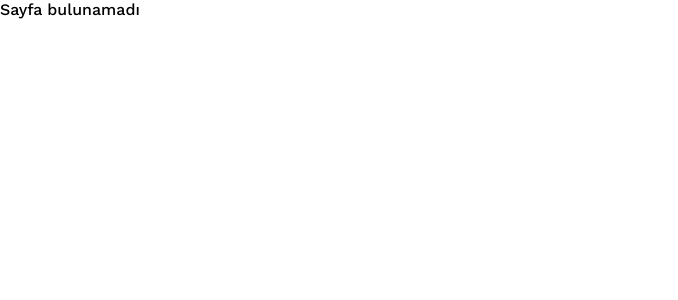
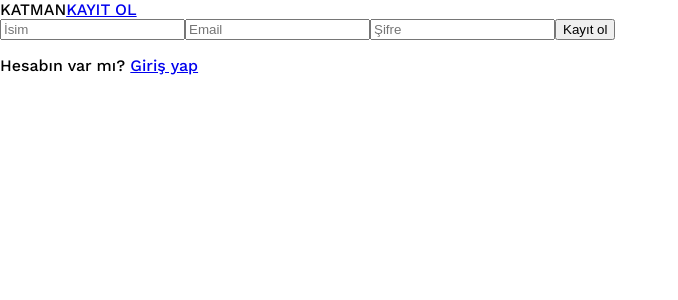
Before and after one commit to Devbatuk/My-Web-Page, a React (Create React App) app: page /signup in a window 1280 px wide. Shown: the top 300 px of the page, without its empty margins (0-678 px from the left). Built offline with nearby package versions, Linux system fonts and the light colour scheme.

Commit message:
firebase i kurdum ve projeye bir signUp ve login route ları tanımladım

```diff
--- a/package.json
+++ b/package.json
@@ -7,6 +7,7 @@
     "@testing-library/react": "^13.4.0",
     "@testing-library/user-event": "^13.5.0",
     "dotenv": "^16.3.1",
+    "firebase": "^9.23.0",
     "react": "^18.2.0",
     "react-dom": "^18.2.0",
     "react-router-dom": "^6.11.1",
--- a/src/App.js
+++ b/src/App.js
@@ -1,7 +1,11 @@
-import { Routes, Route} from "react-router-dom";
+import { Routes, Route } from "react-router-dom";
 import Okul from "./Pages/Okul";
 import Anasayfa from "./Pages/Anasayfa";
 import Page404 from "./Pages/Page404";
+import WelcomePage from "./Pages/WelcomePage";
+import Login from "./component/Login";
+import SignUp from "./component/SignUp";
+
 
 function App() {
 
@@ -9,7 +13,10 @@ function App() {
     <>
       <Routes>
         <Route path="*" element={<Page404 />} />
-        <Route path="/" element={<Anasayfa />} />
+        <Route path="/" element={<WelcomePage />}>
+          <Route path="signup" element={<SignUp/>} />
+          <Route path="login" element={<Login/>} />
+        </Route>
         <Route path="/anasayfa" element={<Anasayfa />} />
         <Route path="/okul" element={<Okul />} />
       </Routes>
--- /dev/null
+++ b/src/Pages/WelcomePage.js
@@ -0,0 +1,16 @@
+import { Link,Outlet } from "react-router-dom"
+import SignUp from "../component/SignUp"
+
+export default function WelcomePage() {
+
+    return (
+        <>
+            KATMAN
+            <Link to="/signup">
+                KAYIT OL
+            </Link>
+            <Outlet/>
+            {/* <SignUp/> */}
+        </>
+    )
+}
--- /dev/null
+++ b/src/component/Login.js
@@ -0,0 +1,29 @@
+import { Login } from "../config/firebase";
+import { useState } from "react";
+import { Link } from "react-router-dom";
+
+export default function LoginF(){
+
+    const [Email,setEmail] = useState();
+    const [Password,setPassword] = useState();
+
+    const handleSubmit = (e) => {
+        e.preventdefault()
+        Login(Email,Password).then(() => {
+            console.log("Giriş başarılı")
+        }).catch((err) => {console.log(err)})
+    }
+
+    return(
+        <>
+            <form onSubmit={handleSubmit}>
+                <input type="email" placeholder="Email" onChange={(e) => {setEmail(e.target.value)}}/>
+                <input type="password" placeholder="Şifre" onChange={(e) => {setPassword(e.target.value)}}/>
+                <button type="submit">Giriş yap</button>
+            </form>
+            <p>
+                Hesabın yok mu? <Link to="/signup">Hesap oluştur</Link>
+            </p>
+        </>
+    )
+}
--- /dev/null
+++ b/src/component/SignUp.js
@@ -0,0 +1,31 @@
+import { signUp } from "../config/firebase"
+import { useState,useEffect } from "react"
+import { Link } from "react-router-dom";
+
+export default function SignUp(){
+
+    const [Name,setName] = useState();
+    const [Email,setEmail] = useState();
+    const [Password,setPassword] = useState();
+
+    const handleSubmit = (e) => {
+        e.preventdefault()
+        signUp(Name,Email,Password).then(() => {
+            console.log("Kayıt başarılı");
+        }).catch((err) => {console.log(err)})
+    }
+
+    return(
+        <>
+            <form onSubmit={handleSubmit}>
+                <input type="text" placeholder="İsim" onChange={(e) => {setName(e.target.value)}}/>
+                <input type="email" placeholder="Email" onChange={(e) => {setEmail(e.target.value)}}/>
+                <input type="password" placeholder="Şifre" onChange={(e) => {setPassword(e.target.value)}}/>
+                <button type="submit">Kayıt ol</button>
+            </form>
+            <p>
+                Hesabın var mı? <Link to="/login">Giriş yap</Link>
+            </p>
+        </>
+    )
+}
--- /dev/null
+++ b/src/config/firebase.js
@@ -0,0 +1,29 @@
+import { initializeApp } from "firebase/app";
+import { getAnalytics } from "firebase/analytics";
+import { getAuth, createUserWithEmailAndPassword, updateCurrentUser, signInWithEmailAndPassword } from "firebase/auth";
+
+const firebaseConfig = {
+    apiKey: "AIzaSyC-02fPqIgbm07XOimD4E_pP2879f2Wr5o",
+    authDomain: "my-web-page-c4e14.firebaseapp.com",
+    projectId: "my-web-page-c4e14",
+    storageBucket: "my-web-page-c4e14.appspot.com",
+    messagingSenderId: "889738391664",
+    appId: "1:889738391664:web:c84e045a2696e28c5644b5",
+    measurementId: "G-N385H17JLE"
+};
+
+// Initialize Firebase
+const app = initializeApp(firebaseConfig);
+const analytics = getAnalytics(app);
+const auth = getAuth(app);
+
+export const signUp = async (name, email, password) => {
+    await createUserWithEmailAndPassword(auth, email, password)
+    await updateCurrentUser(auth, {
+        displayName: name
+    })
+}
+
+export const Login = async (email, password) => {
+    await signInWithEmailAndPassword(auth, email, password)
+}
```
Also changed, not shown: 1 other file (tests, documents, lock files or other folders).
